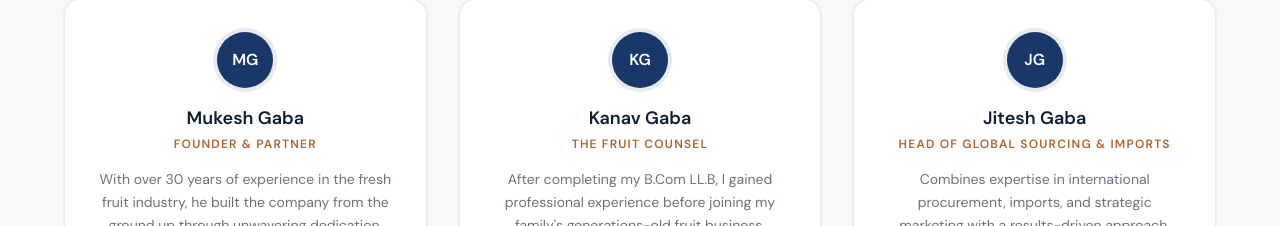
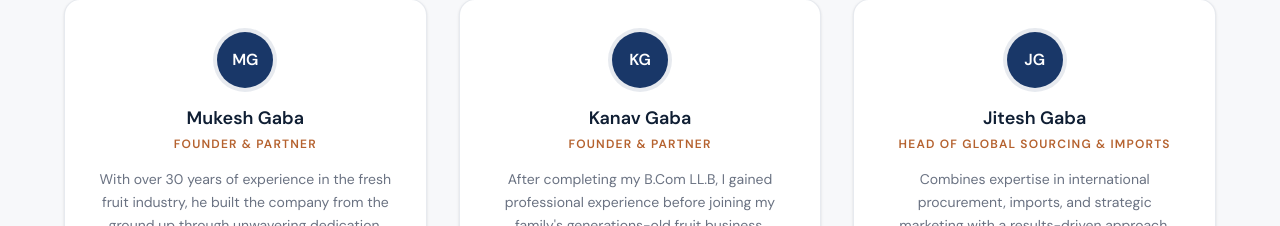
Before and after one commit to hitanshu17/OMAGRI-WEBSITE, a React (Vite) app: page / in a window 1280 px wide. Shown: the part 2971-3197 px from the top of the page. Built offline with nearby package versions, Linux system fonts and the light colour scheme.

Commit message:
Update title for Kanav Gaba in aboutContent to reflect correct role

```diff
--- a/src/data/aboutContent.ts
+++ b/src/data/aboutContent.ts
@@ -10,7 +10,7 @@ export const leaders = [
   {
     initials: "KG",
     name: "Kanav Gaba",
-    title: "The Fruit Counsel",
+    title: "Founder & Partner",
     bio: "After completing my B.Com LL.B, I gained professional experience before joining my family's generations-old fruit business. Combining legal knowledge with our legacy,  co-founded OMM AGRI VILLA LLP to specialize in the import and trading of premium fresh fruits. Today, I lead the company's sales, supplier partnerships, and business growth across the imported fruit industry.",
     phone: "+91 9536911626",
     email: "kanavgaba@ommagrivilla.in",
```
